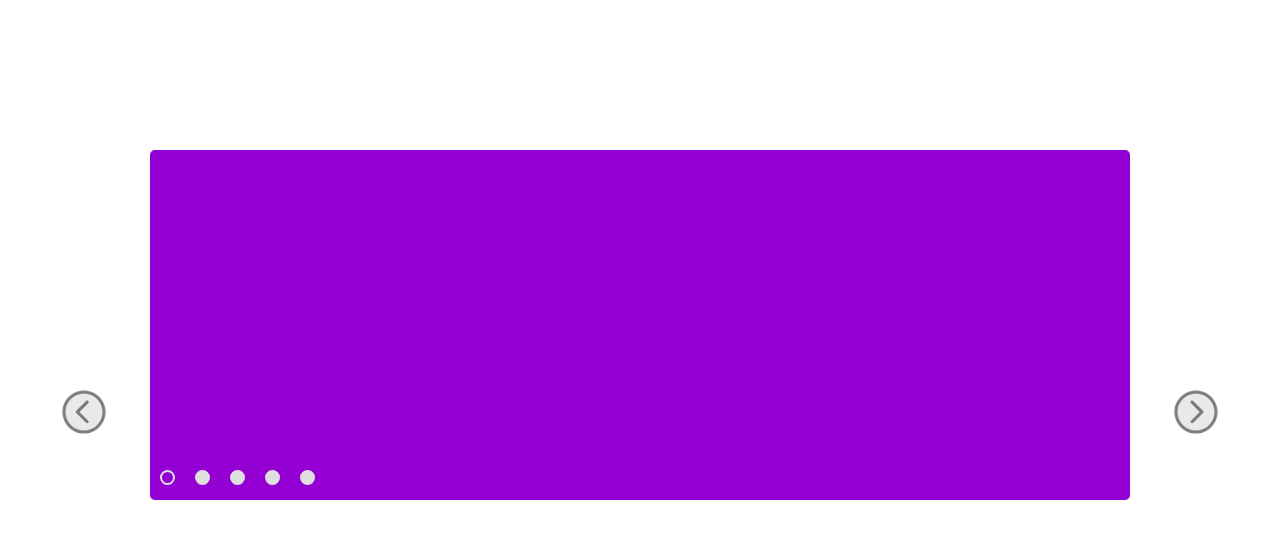
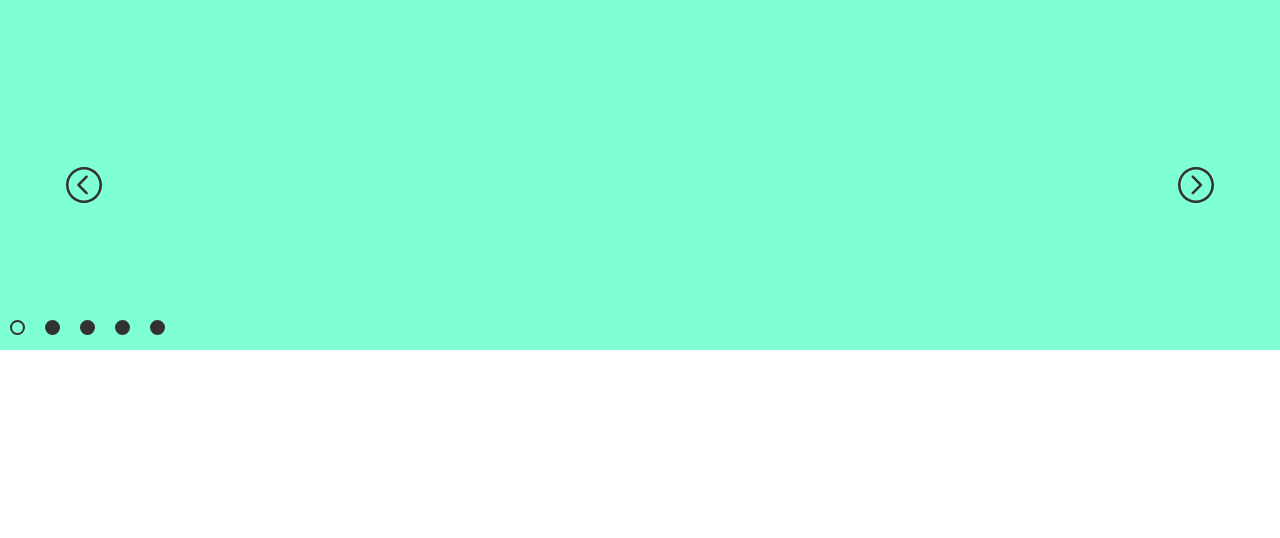
Before and after one commit to AM-77/slicarousel, a plain HTML site: page index.html in a window 1280 px wide. Drawn offline with Linux system fonts and the light colour scheme.

Commit message:
Fixed the dots and arrows css.

```diff
--- a/css/slicarousel.css
+++ b/css/slicarousel.css
@@ -1,19 +1,17 @@
 .arrows span{
     position: absolute;
     z-index: 10;
-    top: 49%;
+    top: 47%;
     height: 40px;
     width: 40px;
-    background: rgba(199, 199, 199, 0.4);
     border-radius: 50%;
     cursor: pointer;
     transition: all 250ms cubic-bezier(0.25, 0.1, 0, 1.16);
 }
 
 .arrows span svg{
-    transform: scale(1.2);
-    fill: rgba(12, 12, 12, 0.5);
-    transition: all 250ms cubic-bezier(0.25, 0.1, 0, 1.16);
+    fill: rgba(50, 50, 50, 1);
+    transition: all 200ms ease;
 }
 
 .arrows span.prev{
@@ -24,10 +22,36 @@
     right: 5%;
 }
 
-.arrows span:hover{
-    background: rgba(199, 199, 199, 0.65);
+.arrows span:hover svg{
+    transform: scale(0.95)
 }
 
-.arrows span:hover svg{
-    fill: rgba(12, 12, 12, 0.85);
+.dot_nav{
+    display: block;
+    height: 15px;
+    position: relative;
+    top: -30px;
 }
+
+.dot{
+    display: block;
+    width: 15px;
+    height: 15px;
+    background: rgba(50, 50, 50, 1);;
+    border: 2px solid rgba(50, 50, 50, 1);;
+    z-index: 10;
+    float: left;
+    border-radius: 50%;
+    margin: 0px 10px;
+    transition: all 250ms ease;
+}
+
+.dot:hover{
+    background: transparent;
+    cursor: pointer;
+}
+
+.dot.active{
+    background: transparent;
+    border-color: rgba(50, 50, 50, 1);
+}
--- a/css/style.css
+++ b/css/style.css
@@ -7,10 +7,10 @@
 .test{
     display: block;
     height: 350px;
-    margin: 150px;
-    border-radius: 5px;
     background: #efefef;
-    overflow: hidden
+    overflow: hidden;
+    width: 100%;
+    position: relative;
 }
 
 .test .s_slide{
@@ -33,7 +33,7 @@
 }
 
 .test .s_slide_0{
-    background: darkviolet
+    background: aquamarine
 }
 
 .test .s_slide_1{
@@ -41,7 +41,7 @@
 }
 
 .test .s_slide_2{
-    background: #333333
+    background: aquamarine
 }
 
 .test .s_slide_3{
@@ -51,32 +51,3 @@
 .test .s_slide_4{
     background: lightseagreen
 }
-
-.test .dot_nav{
-    display: block;
-    height: 15px;
-    position: relative;
-    top: -30px;
-}
-
-.test .dot{
-    display: block;
-    width: 15px;
-    height: 15px;
-    background: #dfdfdf;
-    border: 2px solid #dfdfdf;
-    z-index: 10;
-    float: left;
-    border-radius: 50%;
-    margin: 0px 10px;
-    transition: all 250ms ease;
-}
-
-.test .dot:hover{
-    background: transparent;
-    cursor: pointer;
-}
-
-.test .dot.active{
-    background: transparent;
-}
```
